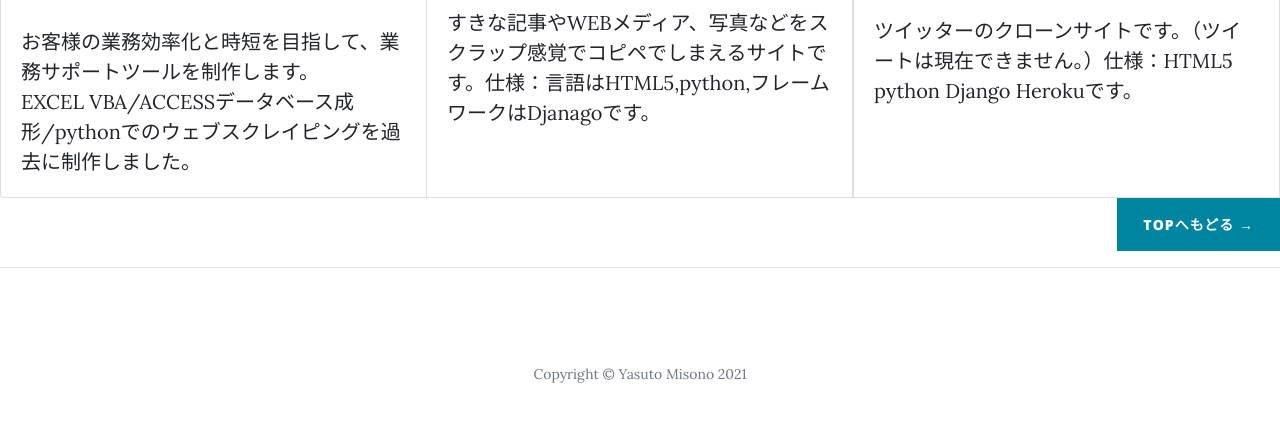
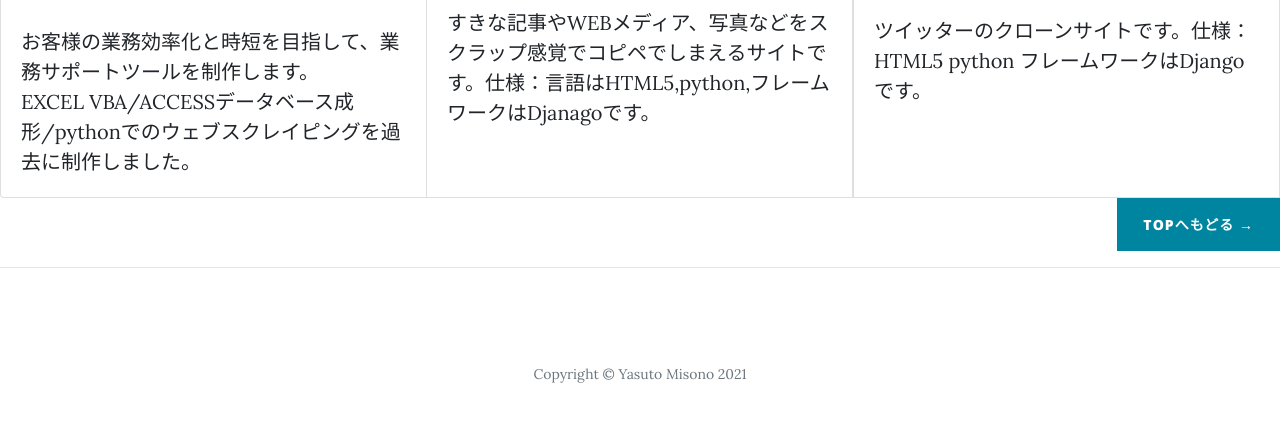
Before and after one commit to yasuto-dev/portfolio2, a website: page index.html in a window 1280 px wide. Shown: the part 1589-2011 px from the top of the page. Drawn offline with nearby package versions, Linux system fonts and the light colour scheme.

Commit message:
Update index.html
add

```diff
--- a/index.html
+++ b/index.html
@@ -123,7 +123,7 @@
 
             <div class="card-body">
               <h5 class="card-title">【ツイッタークローン】</h5>
-              <p class="card-text">ツイッターのクローンサイトです。（ツイートは現在できません。）仕様：HTML5 python Django Herokuです。</p>
+              <p class="card-text">ツイッターのクローンサイトです。仕様：HTML5 python フレームワークはDjangoです。</p>
             </div>
           </div>
         </div>
```
